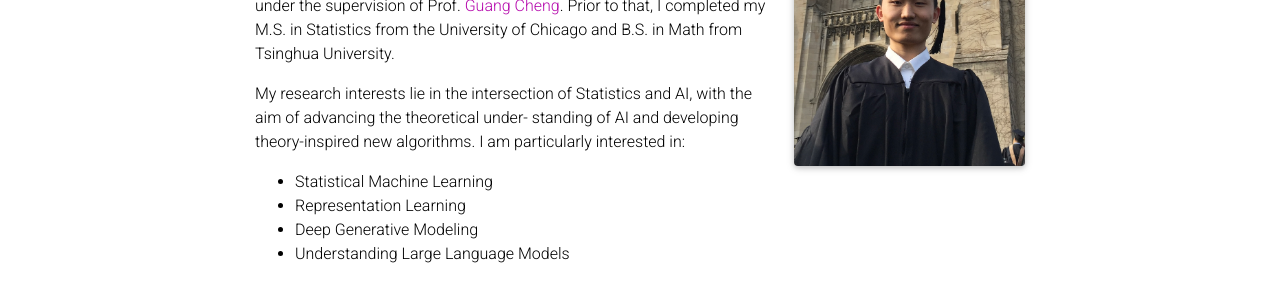
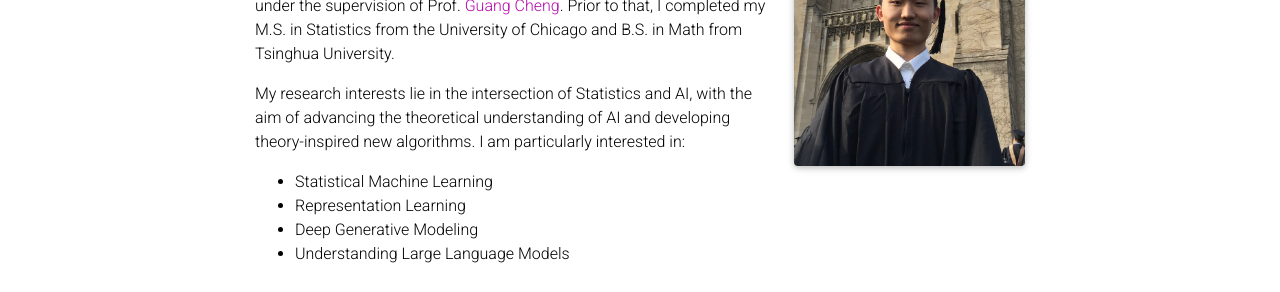
Before and after one commit to hu-tianyang/hu-tianyang.github.io, a Jekyll site: the page built from _pages/about.md, in a window 1280 px wide and 900 px high. Shown: the part 343-635 px from the top of the window. Built offline with Jekyll 4.4.1, drawn with Linux system fonts in a browser that asks for light colours; full-size pictures stand in for the smaller copies a plugin makes; comment, search, counter and statistics services are not loaded; a style sheet for code colours, icons or effects is not loaded.

Commit message:
Update about.md

```diff
--- a/_pages/about.md
+++ b/_pages/about.md
@@ -21,8 +21,7 @@
 Previously, I was a research scientist at the AI Theory Group of [Huawei Noah’s Ark Lab](http://dev3.noahlab.com.hk/).
 I earned my Ph.D. in Statistics from Purdue University, under the supervision of Prof. [Guang Cheng](http://www.stat.ucla.edu/~guangcheng/). Prior to that, I completed my M.S. in Statistics from the University of Chicago and B.S. in Math from Tsinghua University.
 
-My research interests lie in the intersection of Statistics and AI, with the aim of advancing the theoretical under-
-standing of AI and developing theory-inspired new algorithms.
+My research interests lie in the intersection of Statistics and AI, with the aim of advancing the theoretical understanding of AI and developing theory-inspired new algorithms.
 I am particularly interested in:
 <ul>
   <li>Statistical Machine Learning</li>
```
